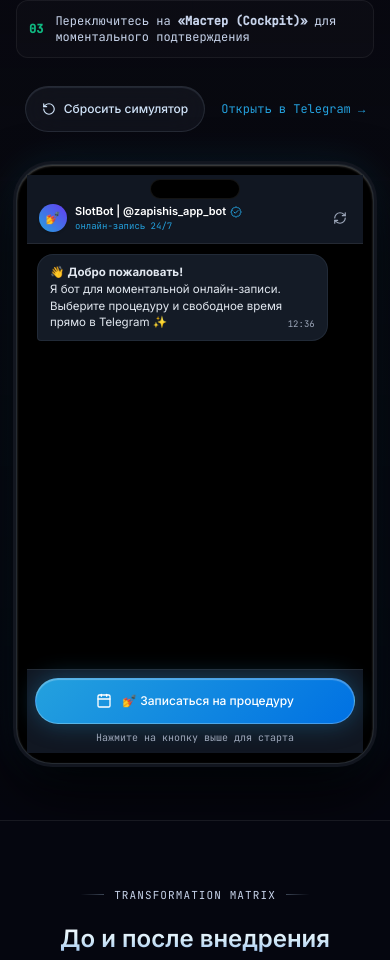
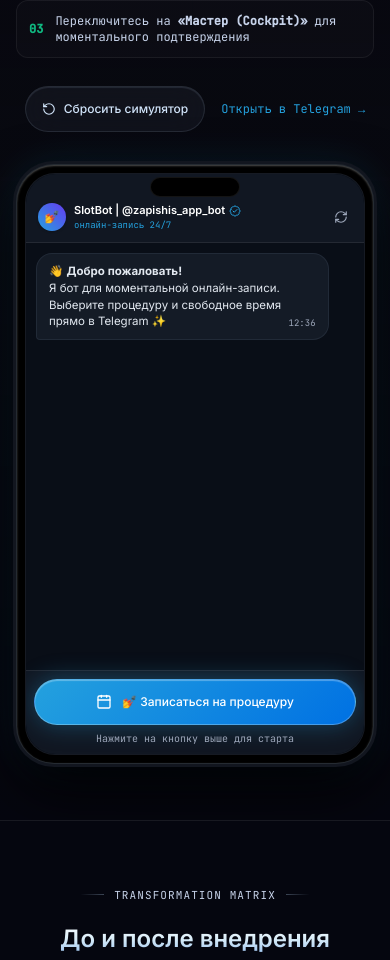
Before and after one commit to Volkoff73/Landing, a plain HTML site: page index.html in a window 390 px wide. Shown: the part 4754-5714 px from the top of the page. Drawn offline with nearby package versions, Linux system fonts and the light colour scheme.

Commit message:
fix: add rounded corners to phone simulator header and footer to prevent overflow

```diff
--- a/index.html
+++ b/index.html
@@ -399,8 +399,11 @@
             <div class="hardware-phone">
               <div class="hardware-island"></div>
 
-              <!-- Telegram Header -->
-              <div class="pt-7 sm:pt-8 pb-2.5 px-3 bg-[#111722] border-b border-white/[0.08] flex items-center justify-between z-20 shrink-0">
+              <!-- Inner Phone Screen with curved corners -->
+              <div class="phone-screen">
+
+                <!-- Telegram Header (Top rounded) -->
+                <div class="phone-header pt-7 sm:pt-8 pb-2.5 px-3 bg-[#111722] border-b border-white/[0.08] flex items-center justify-between z-20 shrink-0">
                   <div class="flex items-center gap-2">
                     <div class="w-7 h-7 sm:w-8 sm:h-8 rounded-full bg-gradient-to-tr from-electric-blue to-void-violet flex items-center justify-center text-xs font-bold text-white shadow">
                       💅
@@ -423,9 +426,11 @@
                   <!-- Dynamically populated -->
                 </div>
 
-              <!-- Interactive Controls Area -->
-              <div class="p-2 sm:p-2.5 bg-[#111722] border-t border-white/[0.08] shrink-0 z-20 space-y-1.5" id="phoneKeyboardArea">
+                <!-- Interactive Controls Area (Bottom rounded) -->
+                <div class="phone-footer p-2 sm:p-2.5 bg-[#111722] border-t border-white/[0.08] shrink-0 z-20 space-y-1.5" id="phoneKeyboardArea">
                   <!-- Dynamically populated -->
+                </div>
+
               </div>
 
             </div>
--- a/styles.css
+++ b/styles.css
@@ -336,9 +336,9 @@ body {
   width: 100%;
   max-width: 360px;
   height: 600px;
-  border-radius: 36px;
+  border-radius: 38px;
   background: #000000;
-  padding: 10px;
+  padding: 8px;
   border: 1px solid rgba(186, 215, 247, 0.2);
   box-shadow:
     0 0 0 3px #12161f,
@@ -356,7 +356,7 @@ body {
   .hardware-phone {
     height: 680px;
     border-radius: 48px;
-    padding: 12px;
+    padding: 10px;
     box-shadow:
       0 0 0 4px #12161f,
       0 30px 80px rgba(0, 0, 0, 0.9),
@@ -365,9 +365,52 @@ body {
   }
 }
 
+/* Inner Screen Container with clean rounded corners */
+.phone-screen {
+  width: 100%;
+  height: 100%;
+  border-radius: 30px;
+  overflow: hidden;
+  display: flex;
+  flex-direction: column;
+  background: #090e17;
+  position: relative;
+  border: 1px solid rgba(255, 255, 255, 0.05);
+}
+
+@media (min-width: 640px) {
+  .phone-screen {
+    border-radius: 38px;
+  }
+}
+
+.phone-header {
+  border-top-left-radius: 30px;
+  border-top-right-radius: 30px;
+}
+
+@media (min-width: 640px) {
+  .phone-header {
+    border-top-left-radius: 38px;
+    border-top-right-radius: 38px;
+  }
+}
+
+.phone-footer {
+  border-bottom-left-radius: 30px;
+  border-bottom-right-radius: 30px;
+}
+
+@media (min-width: 640px) {
+  .phone-footer {
+    border-bottom-left-radius: 38px;
+    border-bottom-right-radius: 38px;
+  }
+}
+
 .hardware-island {
   position: absolute;
-  top: 14px;
+  top: 12px;
   left: 50%;
   transform: translateX(-50%);
   width: 90px;
@@ -380,7 +423,7 @@ body {
 
 @media (min-width: 640px) {
   .hardware-island {
-    top: 16px;
+    top: 14px;
     width: 110px;
     height: 24px;
   }
```
Lines whose indentation alone changed are shown as unchanged.
